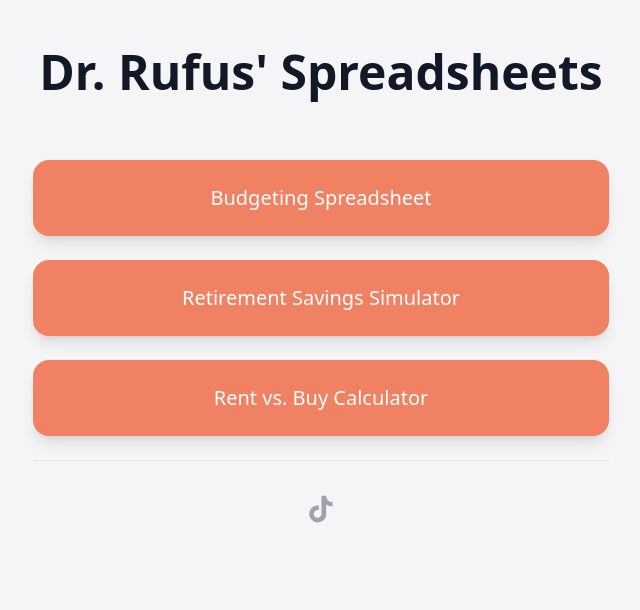
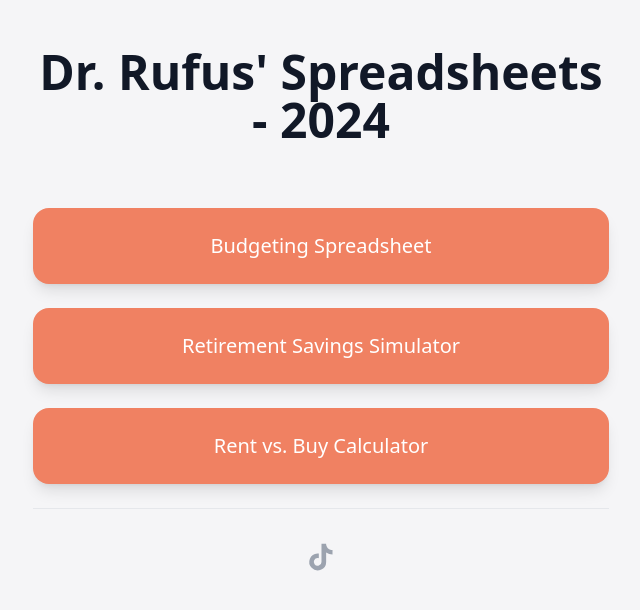
Before and after one commit to rufusmd/linktree-like-app, a Next.js app: page /linktree in a window 1280 px wide. Shown: the top 610 px of the page, without its empty margins (319-959 px from the left). Built offline with nearby package versions, Linux system fonts and the light colour scheme.

Commit message:
New deployment branch with updated code

```diff
--- a/app/linktree/page.js
+++ b/app/linktree/page.js
@@ -22,7 +22,7 @@ export default function LinktreePage() {
   return (
     <div className="max-w-xl mx-auto">
       <h1 className="text-5xl font-bold text-center mb-16">
-        Dr. Rufus' Spreadsheets
+        Dr. Rufus' Spreadsheets - 2024
       </h1>
 
       <div className="space-y-6">
```
